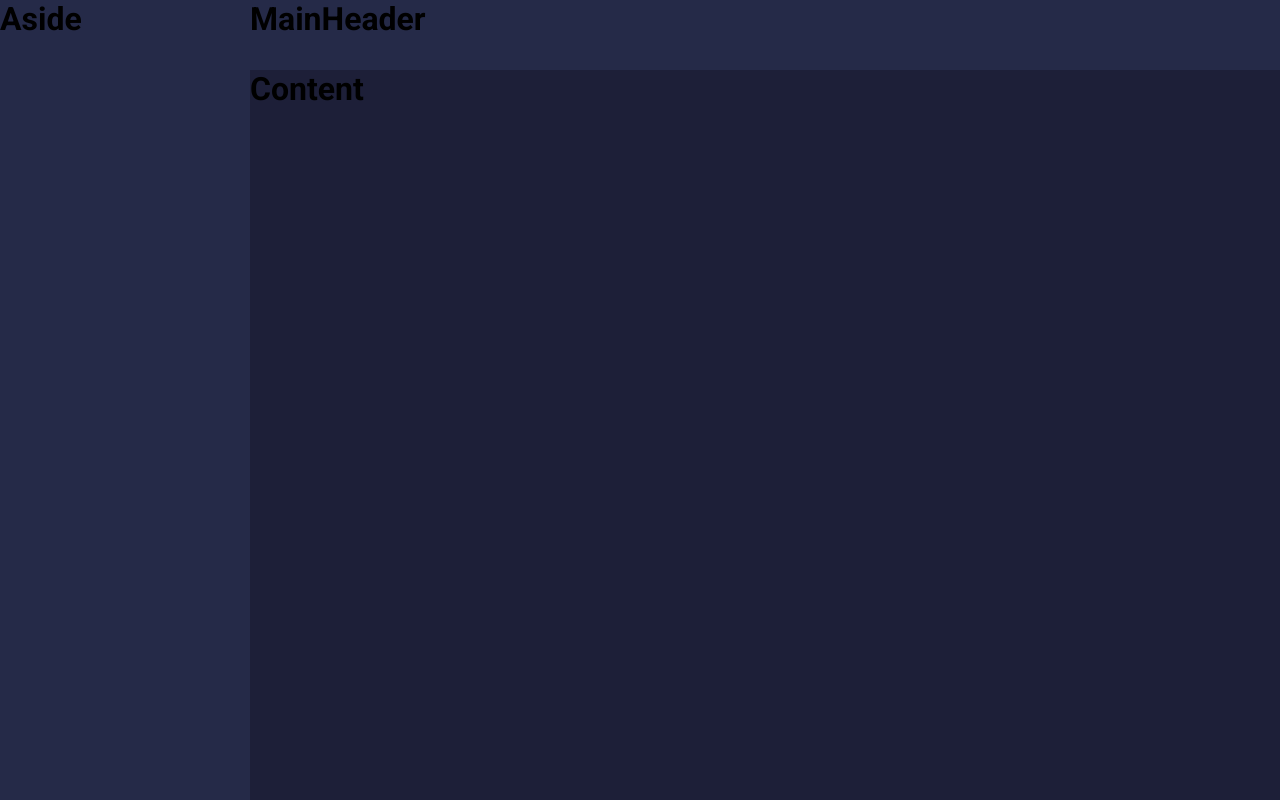
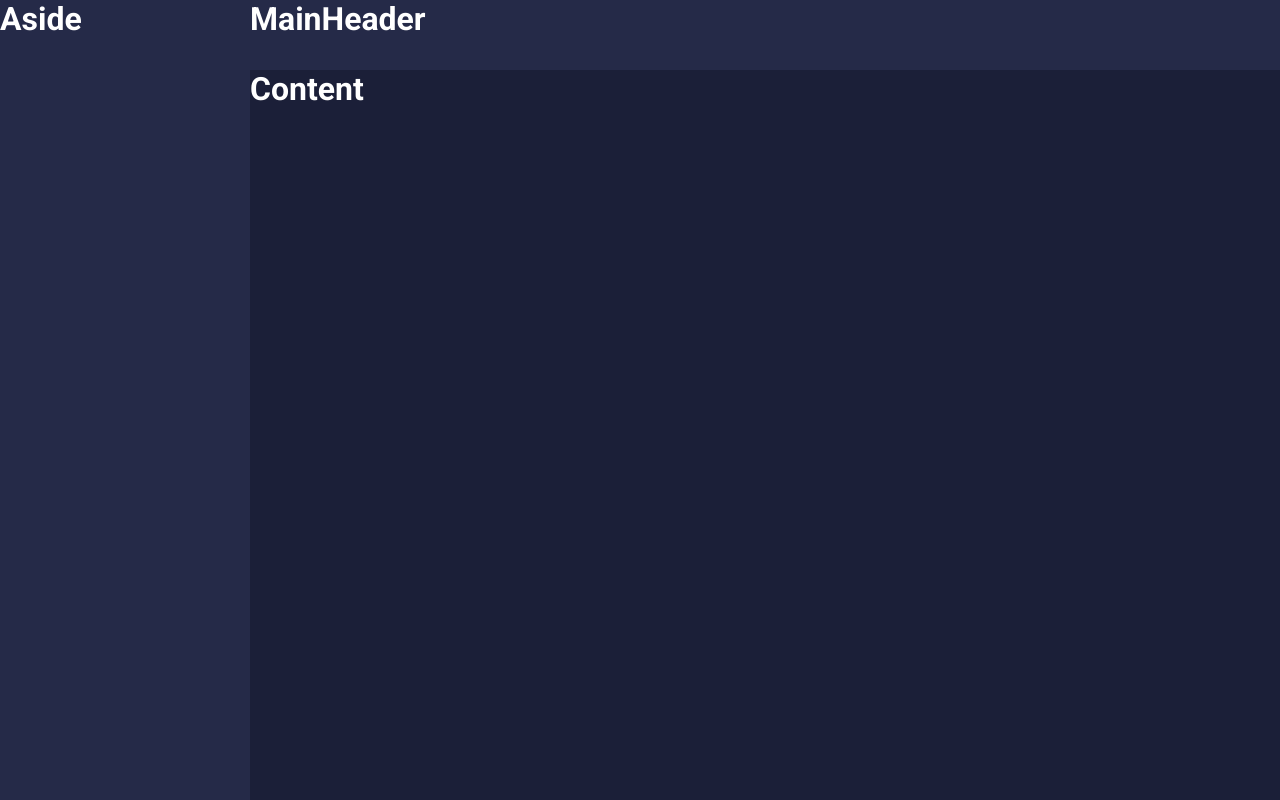
Before and after one commit to RicardoSTozetto/minha-carteira, a React (Create React App) app: page / in a window 1280 px wide. Built offline with nearby package versions, Linux system fonts and the light colour scheme.

Commit message:
Criados os temas de cores

```diff
--- a/src/App.tsx
+++ b/src/App.tsx
@@ -1,14 +1,16 @@
 import React from 'react';
+import {ThemeProvider} from 'styled-components';
 import GlobalStyles from './styles/GlobalStyles';
 
 import Layout from './components/Layout'
+import dark from './styles/themes/dark'
 
 const App: React.FC = () => {
     return(
-        <>
-        <GlobalStyles />
+        <ThemeProvider theme={dark}>
+            <GlobalStyles />
             <Layout />
-            </>
+        </ThemeProvider>
     );
 }
 
--- a/src/components/Aside/styles.ts
+++ b/src/components/Aside/styles.ts
@@ -3,6 +3,7 @@
 export  const Container = styled.div`
 
     grid-area: AS;
-    background-color: #252A48;
+    color: ${props=> props.theme.colors.white};
+    background-color: ${props => props.theme.colors.secondary};
 
 `;
--- a/src/components/Content/styles.ts
+++ b/src/components/Content/styles.ts
@@ -3,6 +3,7 @@
 export  const Container = styled.div`
 
     grid-area: CT;
-    background-color: #1D1F38;
+    color: ${props=> props.theme.colors.white};
+    background-color: ${props => props.theme.colors.primary};
 
 `;
--- a/src/components/MainHeader/styles.ts
+++ b/src/components/MainHeader/styles.ts
@@ -3,5 +3,6 @@
 export  const Container = styled.div`
 
     grid-area: MH;
-    background-color: #252A48;
+    color: ${props=> props.theme.colors.white};
+    background-color: ${props => props.theme.colors.secondary};
 `;
--- /dev/null
+++ b/src/styles/themes/dark.ts
@@ -0,0 +1,21 @@
+export default {
+
+    title: 'dark',
+
+    colors: {
+        primary: '#1B1F38',
+        secondary: '#252A48',
+        tertiary: '#313862',
+
+
+        white: '#FFF',
+        black: '#000',
+        gray: '#BFBFBF',
+
+        success: '#4E41F0',
+        info: '#F7931B',
+        warning: '#E44C4E',
+
+    },
+
+};
```
Also changed, not shown: src/styles/styled.d.ts (added, +26 -0 lines), src/styles/themes/light.ts (added, +21 -0 lines).
